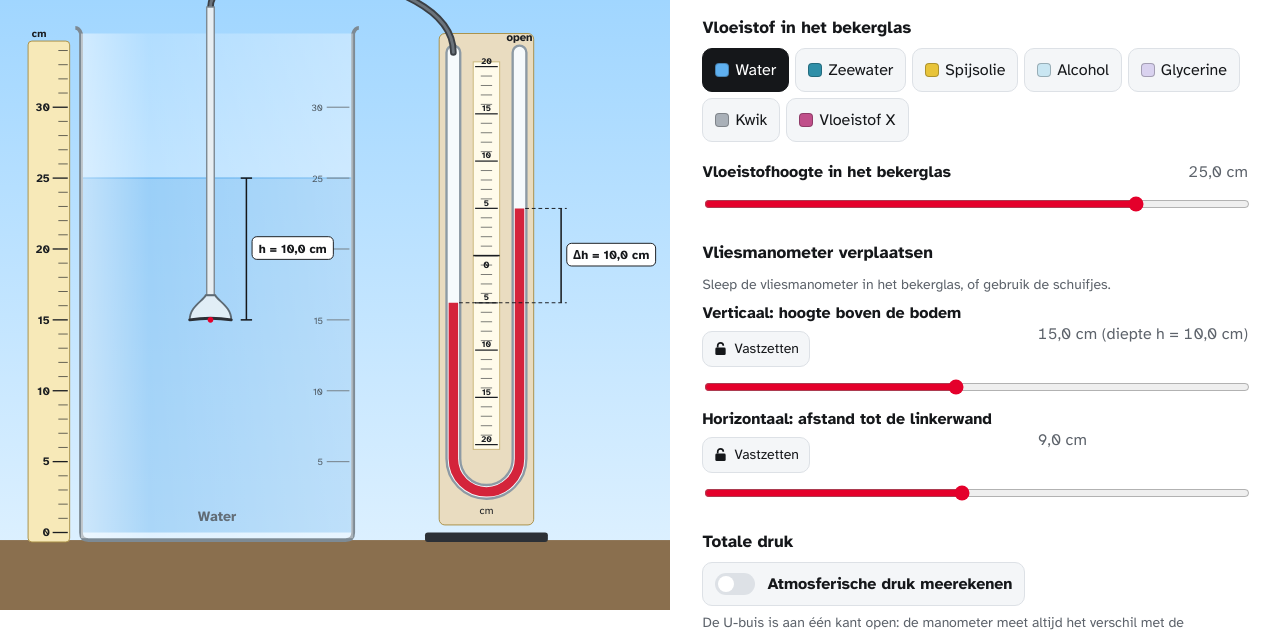
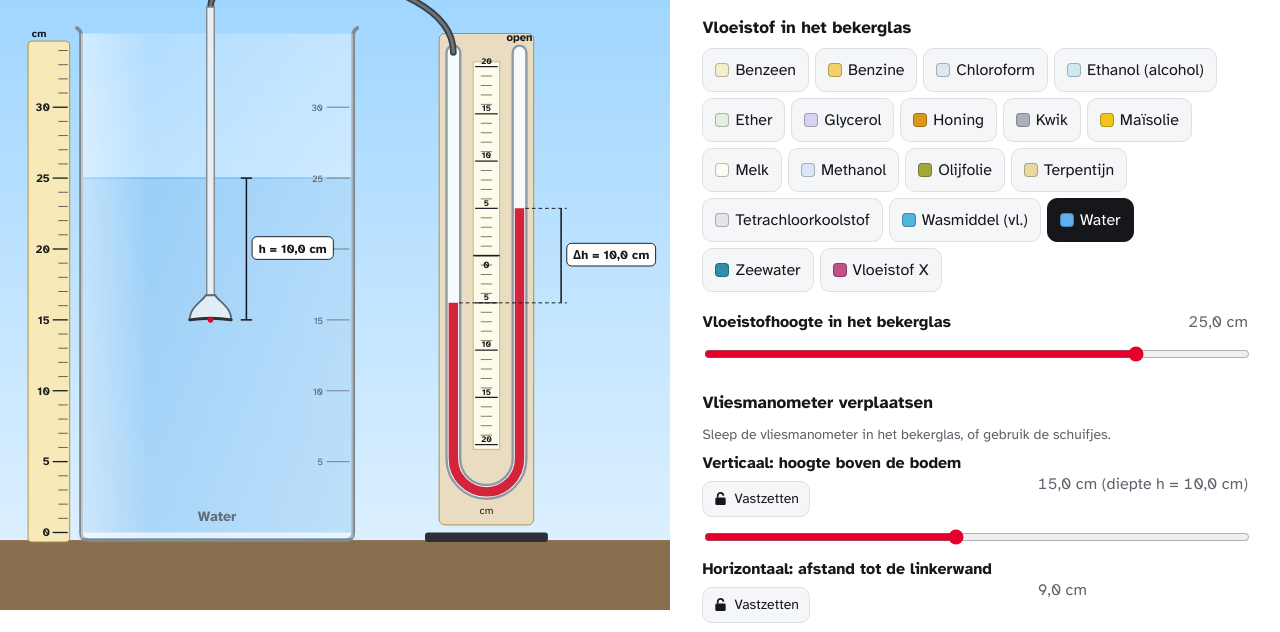
Before and after one commit to marijkestubbe/applets, a plain HTML site: page fysica/druk.html in a window 1280 px wide. Shown: the part 190-822 px from the top of the page. Drawn offline with Linux system fonts and the light colour scheme.

Commit message:
Druk: alle vloeistoffen en dichtheden uit de tabel stofconstanten
Co-Authored-By: Claude Opus 5.5 <noreply@anthropic.com>
Claude-Session: https://claude.ai/code/session_01F9b8AGMjkhmvEhveKHpHoo

```diff
--- a/fysica/druk.html
+++ b/fysica/druk.html
@@ -165,21 +165,33 @@ const BODIES=[
  {n:"Titan",g:1.35,pa:146700,s:["#c9893a","#ecc98a"],gr:"#7a5a2e"},
  {n:"Planeet X",g:null,pa:null,s:["#3b2b5c","#7a62a8"],gr:"#4c3a73"}
 ];
+// dichtheden uit de tabel stofconstanten (vloeistoffen), in kg/m³
 const LIQUIDS=[
+ {n:"Benzeen",r:880,c:"#f3efc8",o:.5},
+ {n:"Benzine",r:720,c:"#f2d16b",o:.5},
+ {n:"Chloroform",r:1490,c:"#dbe8ee",o:.55},
+ {n:"Ethanol (alcohol)",r:800,c:"#cfe9f4",o:.5},
+ {n:"Ether",r:710,c:"#e4f0df",o:.5},
+ {n:"Glycerol",r:1260,c:"#d9d2ef",o:.6},
+ {n:"Honing",r:1390,c:"#d9961a",o:.8},
+ {n:"Kwik",r:13546,c:"#a9b0b8",o:.95},
+ {n:"Maïsolie",r:920,c:"#f0c419",o:.65},
+ {n:"Melk",r:1030,c:"#fbfaf3",o:.95},
+ {n:"Methanol",r:790,c:"#dbe5f5",o:.5},
+ {n:"Olijfolie",r:920,c:"#a3a83a",o:.65},
+ {n:"Terpentijn",r:840,c:"#e9d9a0",o:.55},
+ {n:"Tetrachloorkoolstof",r:1590,c:"#e3e3ee",o:.55},
+ {n:"Wasmiddel (vl.)",r:1010,c:"#4fb6e0",o:.6},
  {n:"Water",r:998,c:"#5fb0f0",o:.5},
  {n:"Zeewater",r:1024,c:"#2f8fa8",o:.55},
- {n:"Spijsolie",r:920,c:"#e8c43a",o:.6},
- {n:"Alcohol",r:790,c:"#c9e6f2",o:.45},
- {n:"Glycerine",r:1260,c:"#d9d2ef",o:.6},
- {n:"Kwik",r:13600,c:"#a9b0b8",o:.95},
  {n:"Vloeistof X",r:null,c:"#c04f8a",o:.5}
 ];
 const X_G=rnd(2,30,.1),X_PA=rnd(20000,200000,100),X_R=rnd(700,1500,10);
-const RHO_MAN=1000; // manometervloeistof: gekleurd water
+const RHO_MAN=998; // manometervloeistof: gekleurd water
 // scène-geometrie (svg-eenheden)
 const S=15,BX0=78,BX1=362,BOT=718,RIM=190,HW=22;
 const ML=470,MR=540,MTOP=210,MBOT=640,MREST=425,MS=10,MMAX=200; // manometer: benen, 10 eenheden per cm
-let lockX=false,lockY=false,body=BODIES[0],liq=LIQUIDS[0],level=25,px=9,py=15,atm=false,dh=0,rows=[];
+let lockX=false,lockY=false,body=BODIES[0],liq=LIQUIDS.find(l=>l.n=="Water"),level=25,px=9,py=15,atm=false,dh=0,rows=[];
 const $=id=>document.getElementById(id);
 const fmt=(x,n=0)=>x.toLocaleString("nl-BE",{minimumFractionDigits:n,maximumFractionDigits:n,useGrouping:false});
 const g=()=>body.g??X_G, pa=()=>body.pa??X_PA, rho=()=>liq.r??X_R;
@@ -190,7 +202,7 @@ const reduce=matchMedia("(prefers-reduced-motion: reduce)").matches;
 const Y=cm=>BOT-cm*S, Xc=cm=>BX0+cm*S;
 
 $("bodies").innerHTML=BODIES.map((b,i)=>`<button data-b="${i}" aria-pressed="${i==0}">${b.n}</button>`).join("");
-$("liquids").innerHTML=LIQUIDS.map((l,i)=>`<button data-l="${i}" aria-pressed="${i==0}"><i style="background:${l.c}"></i>${l.n}</button>`).join("");
+$("liquids").innerHTML=LIQUIDS.map((l,i)=>`<button data-l="${i}" aria-pressed="${l.n=="Water"}"><i style="background:${l.c}"></i>${l.n}</button>`).join("");
 
 const svg=$("svg");
 function build(){
```
